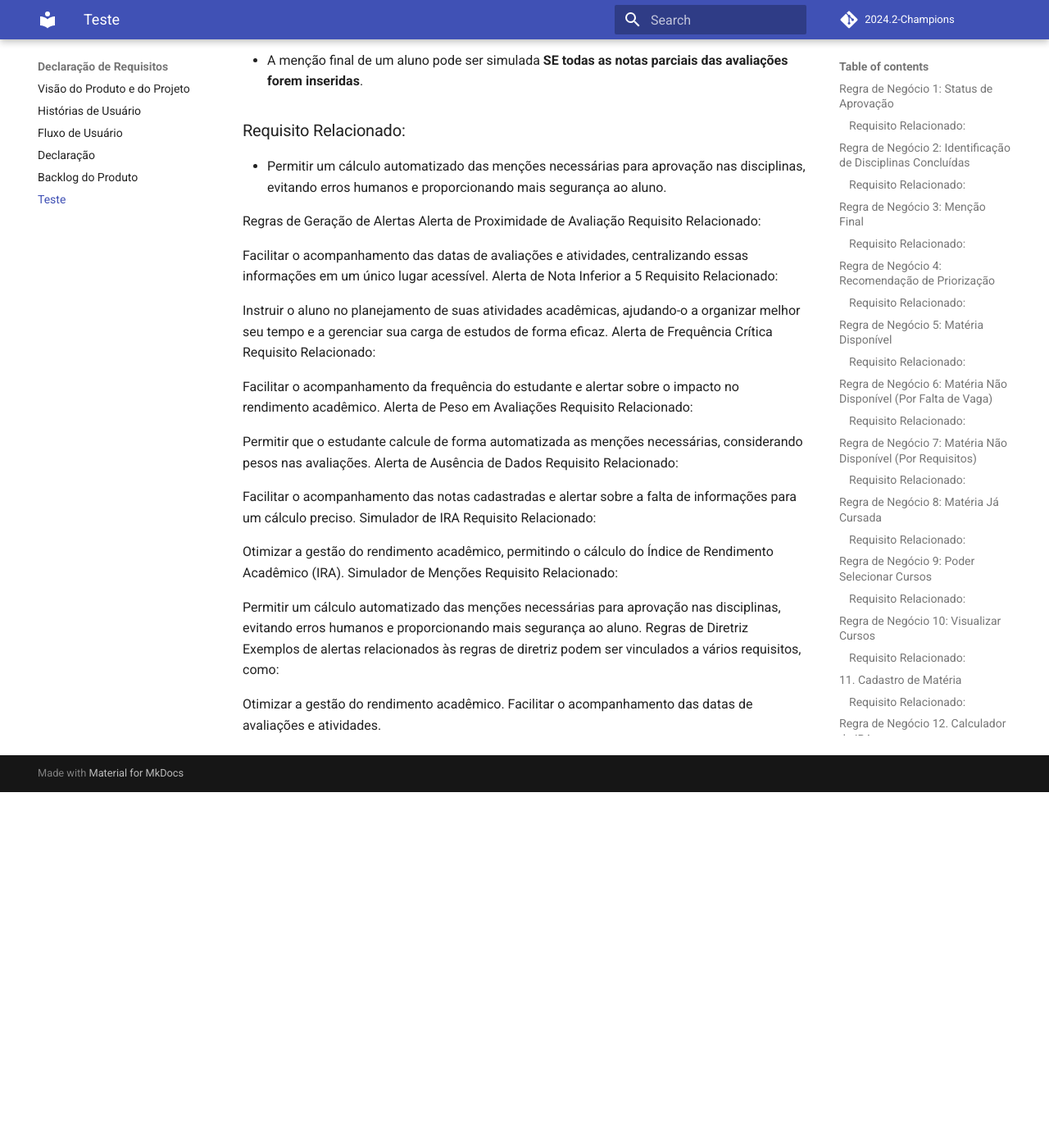
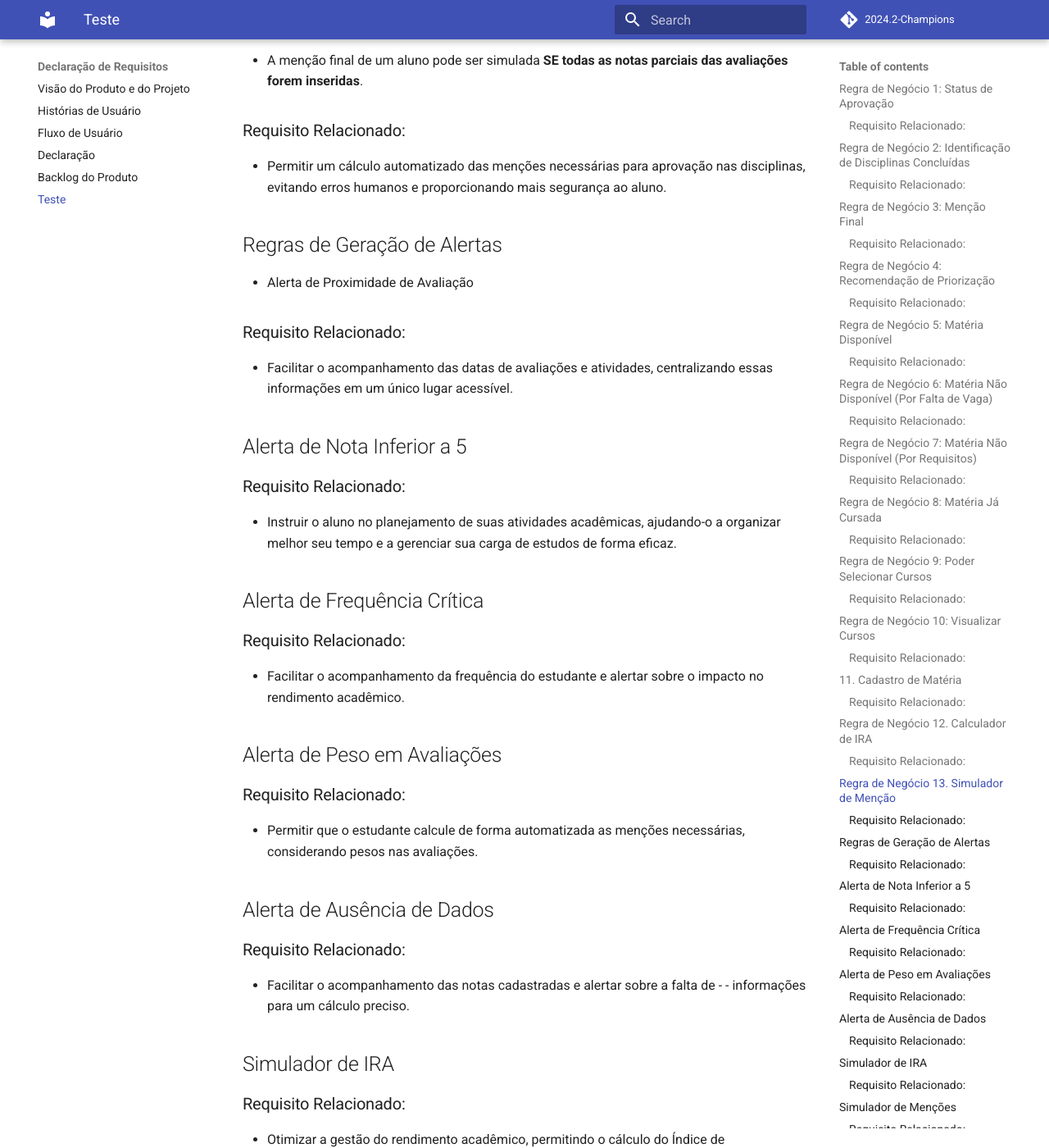
Before and after one commit to FGA-REQ/2024.2-Champions, an MkDocs documentation site: the page built from docs/dec/teste.md, in a window 1280 px wide and 1400 px high, scrolled down 3751 px. Shown: the whole window at 82% size. Built offline with MkDocs 1.6.1 and Material for MkDocs 9.7.7, drawn with Linux system fonts in a browser that asks for light colours; comment, search, counter and statistics services are not loaded; before the commit the page ends 4717 px from its top, so only the background shows below that; some of the changed text lies outside the part shown.

Commit message:
atualizaçao/

```diff
--- a/docs/dec/teste.md
+++ b/docs/dec/teste.md
@@ -73,37 +73,32 @@
 ### Requisito Relacionado:
 - Permitir um cálculo automatizado das menções necessárias para aprovação nas disciplinas, evitando erros humanos e proporcionando mais segurança ao aluno.
 
-Regras de Geração de Alertas
-Alerta de Proximidade de Avaliação
-Requisito Relacionado:
+## Regras de Geração de Alertas
+- Alerta de Proximidade de Avaliação
+### Requisito Relacionado:
+- Facilitar o acompanhamento das datas de avaliações e atividades, centralizando essas informações em um único lugar acessível.
 
-Facilitar o acompanhamento das datas de avaliações e atividades, centralizando essas informações em um único lugar acessível.
-Alerta de Nota Inferior a 5
-Requisito Relacionado:
+## Alerta de Nota Inferior a 5
+### Requisito Relacionado:
+- Instruir o aluno no planejamento de suas atividades acadêmicas, ajudando-o a organizar melhor seu tempo e a gerenciar sua carga de estudos de forma eficaz.
 
-Instruir o aluno no planejamento de suas atividades acadêmicas, ajudando-o a organizar melhor seu tempo e a gerenciar sua carga de estudos de forma eficaz.
-Alerta de Frequência Crítica
-Requisito Relacionado:
+## Alerta de Frequência Crítica
+### Requisito Relacionado:
+- Facilitar o acompanhamento da frequência do estudante e alertar sobre o impacto no rendimento acadêmico.
 
-Facilitar o acompanhamento da frequência do estudante e alertar sobre o impacto no rendimento acadêmico.
-Alerta de Peso em Avaliações
-Requisito Relacionado:
+## Alerta de Peso em Avaliações
+### Requisito Relacionado:
+- Permitir que o estudante calcule de forma automatizada as menções necessárias, considerando pesos nas avaliações.
 
-Permitir que o estudante calcule de forma automatizada as menções necessárias, considerando pesos nas avaliações.
-Alerta de Ausência de Dados
-Requisito Relacionado:
+## Alerta de Ausência de Dados
+### Requisito Relacionado:
+- Facilitar o acompanhamento das notas cadastradas e alertar sobre a falta de - - informações para um cálculo preciso.
 
-Facilitar o acompanhamento das notas cadastradas e alertar sobre a falta de informações para um cálculo preciso.
-Simulador de IRA
-Requisito Relacionado:
+## Simulador de IRA
+### Requisito Relacionado:
+- Otimizar a gestão do rendimento acadêmico, permitindo o cálculo do Índice de
 
-Otimizar a gestão do rendimento acadêmico, permitindo o cálculo do Índice de Rendimento Acadêmico (IRA).
-Simulador de Menções
-Requisito Relacionado:
-
-Permitir um cálculo automatizado das menções necessárias para aprovação nas disciplinas, evitando erros humanos e proporcionando mais segurança ao aluno.
-Regras de Diretriz
-Exemplos de alertas relacionados às regras de diretriz podem ser vinculados a vários requisitos, como:
-
-Otimizar a gestão do rendimento acadêmico.
-Facilitar o acompanhamento das datas de avaliações e atividades.
+Rendimento Acadêmico (IRA).
+## Simulador de Menções
+### Requisito Relacionado:
+- Permitir um cálculo automatizado das menções necessárias para aprovação nas - - disciplinas, evitando erros humanos e proporcionando mais segurança ao aluno.
```
